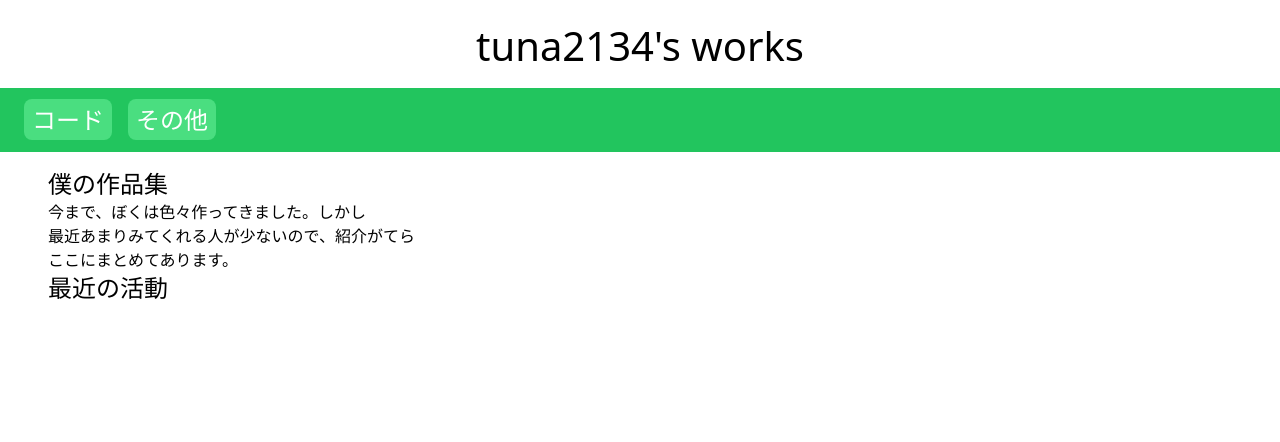
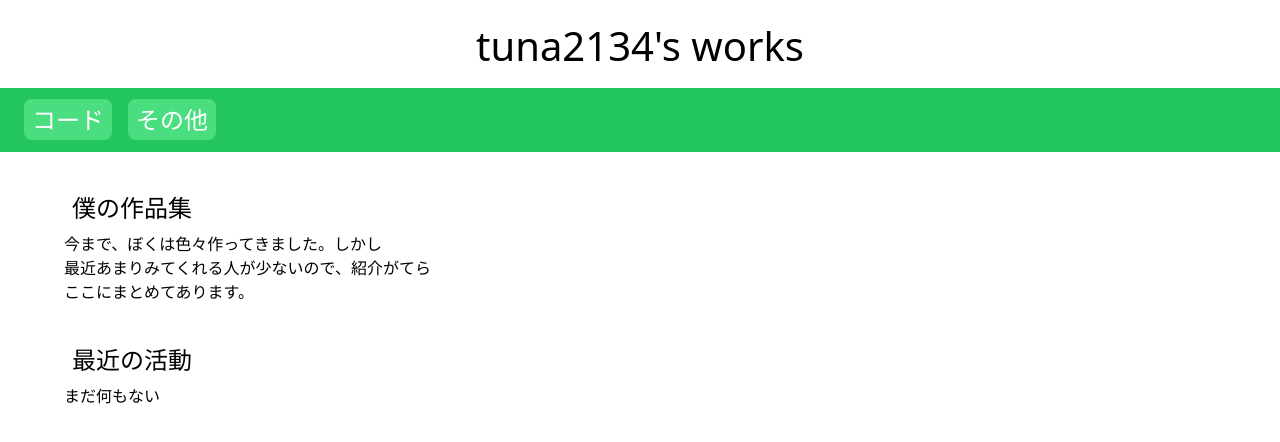
Before and after one commit to tuna2134-archive/works, a Next.js app: page / in a window 1280 px wide. Shown: the top 442 px of the page. Built offline with nearby package versions, Linux system fonts and the light colour scheme.

Commit message:
とりあえず

```diff
--- a/pages/index.tsx
+++ b/pages/index.tsx
@@ -1,12 +1,31 @@
+import { ReactNode } from "react"
+
+interface BoxProps {
+    title: string;
+    children: ReactNode;
+}
+
+function Box({ title, children }: BoxProps) {
+    return (
+        <div className="p-4">
+            <h2 className="text-2xl p-2">{title}</h2>
+            {children}
+        </div>
+    )
+}
+
 export default function Page() {
     return (
         <>
-            <h2 className="text-2xl">僕の作品集</h2>
-            <p>今まで、ぼくは色々作ってきました。しかし</p>
-            <p>最近あまりみてくれる人が少ないので、紹介がてら</p>
-            <p>ここにまとめてあります。</p>
+            <Box title="僕の作品集">
+                <p>今まで、ぼくは色々作ってきました。しかし</p>
+                <p>最近あまりみてくれる人が少ないので、紹介がてら</p>
+                <p>ここにまとめてあります。</p>
+            </Box>
 
-            <h2 className="text-2xl">最近の活動</h2>
+            <Box title="最近の活動">
+                <p>まだ何もない</p>
+            </Box>
         </>
     )
 }
```
